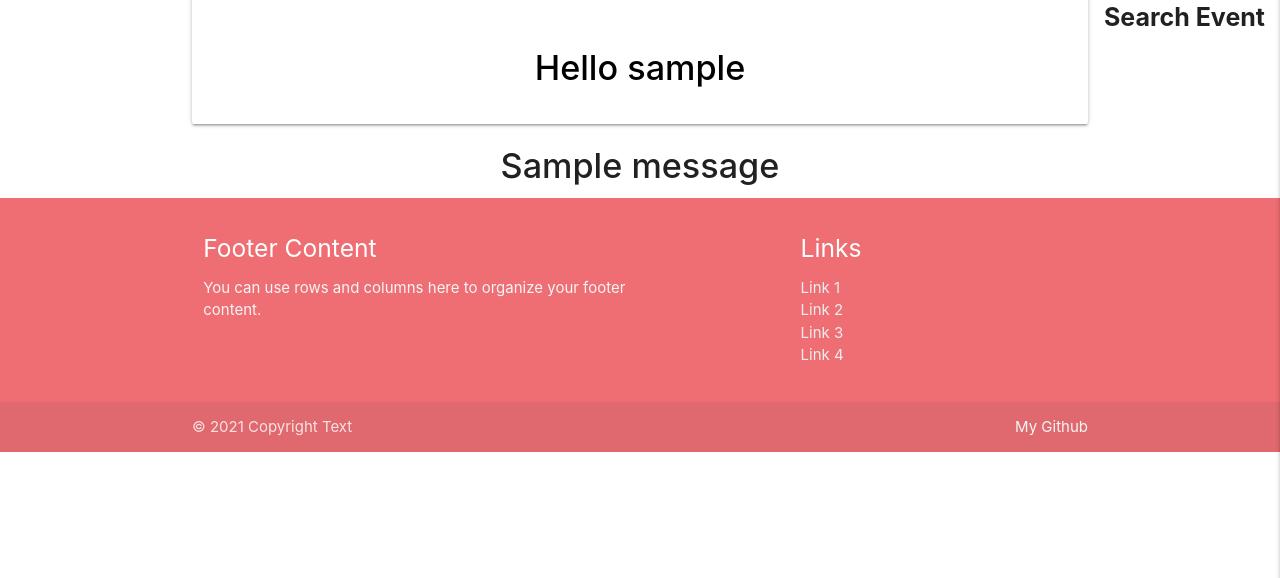
After one commit to Code-Institute-Submissions/JoseCastanoCoding-ms3-clubbing-buddy, a Flask app: page /buddy_area/1 in a window 1280 px wide. The commit adds this page. Shown: the part 342-920 px from the top of the page. Run offline with Flask 2, Linux system fonts and the light colour scheme; the visitor is signed in with stand-in values (Sample User, id 1); one stand-in notice (Sample message) is shown; a database or web service that is not in the repository returns one stand-in record (values such as "Sample title"); some libraries are stand-ins or nearby versions.

Commit message:
added buddy_area.html, view and functionality

```diff
--- a/app.py
+++ b/app.py
@@ -57,6 +57,7 @@ def signup():
 
         session["user"] = request.form.get("username").lower()
         flash("You Are Now Registered With Us!")
+        return redirect(url_for("buddy_area", username=session["user"]))
 
     return render_template("signup.html")
 
@@ -72,6 +73,7 @@ def login():
                 existing_user["password"], request.form.get("password")):
                     session["user"] = request.form.get("username").lower()
                     flash("Welcome Back {}".format(request.form.get("username")))
+                    return redirect(url_for("buddy_area", username=session["user"]))
             else:
                 flash("Oops! Incorrect Username and/or Password")
                 return redirect(url_for("login"))
@@ -82,6 +84,12 @@ def login():
 
     return render_template("login.html")
 
+
+@app.route("/buddy_area/<username>", methods=["GET", "POST"])
+def buddy_area(username):
+    username = mongo.db.users.find_one({"username": session["user"]})["username"]
+    return render_template("buddy_area.html", username=username)
+
 if __name__ == "__main__":
     app.run(host=os.environ.get("IP"),
             port=int(os.environ.get("PORT")),
--- a/templates/base_template.html
+++ b/templates/base_template.html
@@ -35,7 +35,7 @@
                     <li><a href="#">Logout</a></li>
                     <li><a href="{{ url_for('signup') }}">Sign Up</a></li>
                     <li><a href="#">Add Your Event</a></li>
-                    <li><a href="#">Buddies Area</a></li>
+                    <li><a href="{{ url_for('buddy_area', username=session['user']) }}">Buddies Area</a></li>
                     <li><a href="#">Search Event</a></li>
                 </ul>
             </div>
@@ -47,7 +47,7 @@
             <li><a href="#">Logout</a></li>
             <li><a href="{{ url_for('signup') }}">Sign Up</a></li>
             <li><a href="#">Add Your Event</a></li>
-            <li><a href="#">Buddies Area</a></li>
+            <li><a href="{{ url_for('buddy_area', username=session['user']) }}">Buddies Area</a></li>
             <li><a href="#">Search Event</a></li>
         </ul>
     </header>
@@ -60,7 +60,7 @@
         </header>
         {% for message in get_flashed_messages() %}
         <div class="flash">
-            <h4 class="center-align">{{ message }}</h4>
+            <h4 class="center-align"><strong>{{ message }}</strong></h4>
         </div>
         {% endfor %}
     </section>
--- /dev/null
+++ b/templates/buddy_area.html
@@ -0,0 +1,13 @@
+{% extends "base_template.html" %}
+{% block content %}
+
+<div class="container">
+    <div class="row card hoverable">
+        <div class="card-content">
+            <h4 class="center black-text"><strong>Hello {{ username }}</strong></h4>
+        </div>
+    </div>
+</div>
+
+
+{% endblock %}
```
